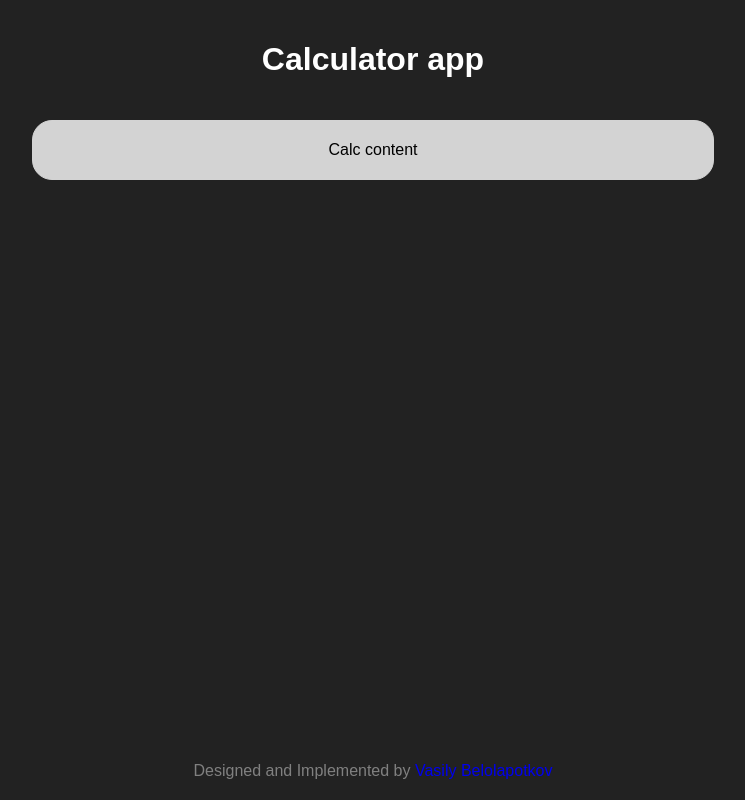
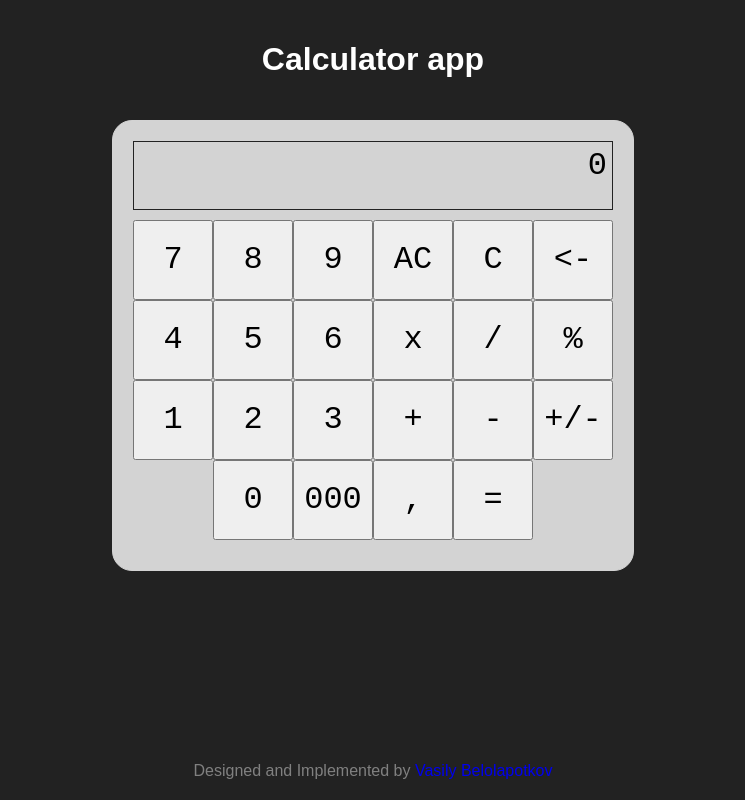
Before and after one commit to vbelolapotkov/fcc-calc, a React (Create React App) app: page / in a window 1280 px wide. Shown: the whole page, without its empty margins (267-1012 px from the left). Built offline with nearby package versions, Linux system fonts and the light colour scheme.

Commit message:
created basic components for screen, keypad and button

```diff
--- /dev/null
+++ b/src/components/Button.css
@@ -0,0 +1,8 @@
+.Button {
+    width: 80px;
+    height: 80px;
+    text-align: center;
+    vertical-align: middle;
+    font-size: 32px;
+    font-family: monospace;
+}
--- /dev/null
+++ b/src/components/Button.js
@@ -0,0 +1,4 @@
+import React from 'react';
+import './Button.css';
+
+export default (props) => <button className="Button">{props.text}</button>
--- a/src/components/Calc.css
+++ b/src/components/Calc.css
@@ -1,6 +1,6 @@
 .Calc {
     padding: 20px;
-    max-width: 640px;
+    max-width: 480px;
     margin: 0 auto;
     border: 1px solid lightgray;
     border-radius: 20px;
--- a/src/components/Calc.js
+++ b/src/components/Calc.js
@@ -1,6 +1,24 @@
 import React from 'react';
+import Screen from './Screen';
+import Keypad from './Keypad';
 import './Calc.css';
 
-export default () => {
-  return (<div className="Calc">Calc content</div>);
+
+export default class Calc extends React.Component {
+  constructor() {
+    super();
+    this.state = {
+      input: '0',
+      expression: ''
+    }
+  }
+
+  render() {
+    return (
+      <div className="Calc">
+        <Screen input={this.state.input} expression={this.state.expression}/>
+        <Keypad display="landscape"/>
+      </div>
+    );
+  }
 }
--- /dev/null
+++ b/src/components/Keypad.css
@@ -0,0 +1,3 @@
+.Keypad-container {
+    padding: 10px 0;
+}
--- /dev/null
+++ b/src/components/Keypad.js
@@ -0,0 +1,37 @@
+import React from 'react';
+import Button from './Button.js';
+import './Keypad.css';
+
+const BUTTONS = {
+  portrait: [
+    ['AC', 'C', '<-', '+/-'],
+    ['7', '8', '9','%'],
+    ['4', '5', '6', '/'],
+    ['1', '2', '3', 'x'],
+    ['0', '000', ',', '-'],
+    ['=', '+']
+  ],
+  landscape: [
+    ['7', '8', '9', 'AC', 'C', '<-'],
+    ['4', '5', '6', 'x', '/', '%'],
+    ['1', '2', '3', '+', '-', '+/-'],
+    ['0', '000', ',', '='],
+  ]
+};
+
+export default (props) => {
+  let buttons = props.display === 'landscape' ?  BUTTONS.landscape : BUTTONS.portrait;
+  return ( <div className="Keypad-container">{renderButtons(buttons)}</div> );
+}
+
+function renderButtons(buttons) {
+  return buttons.map(renderButtonsRow);
+}
+
+function renderButtonsRow(row, rowNumber) {
+  return <div className="Keypad-row" key={`keypad-row-${rowNumber}`}>{row.map((btn, col) => renderButton(btn, col, rowNumber))}</div>
+}
+
+function renderButton(button, col, row) {
+  return <Button key={`Keypad-btn-${row}-${col}`} text={button}/>
+}
--- /dev/null
+++ b/src/components/Screen.css
@@ -0,0 +1,15 @@
+.Screen-container {
+    padding: 5px;
+    text-align: right;
+    border: 1px solid #222;
+    font-family: monospace;
+}
+
+.Screen-input {
+    font-size: 32px;
+}
+
+.Screen-expression {
+    font-size: 16px;
+    min-height: 20px;
+}
--- /dev/null
+++ b/src/components/Screen.js
@@ -0,0 +1,9 @@
+import React from 'react';
+import './Screen.css';
+
+export default (props) => (
+  <div className="Screen-container">
+    <div className="Screen-input">{props.input}</div>
+    <div className="Screen-expression">{props.expression}</div>
+  </div>
+)
```
